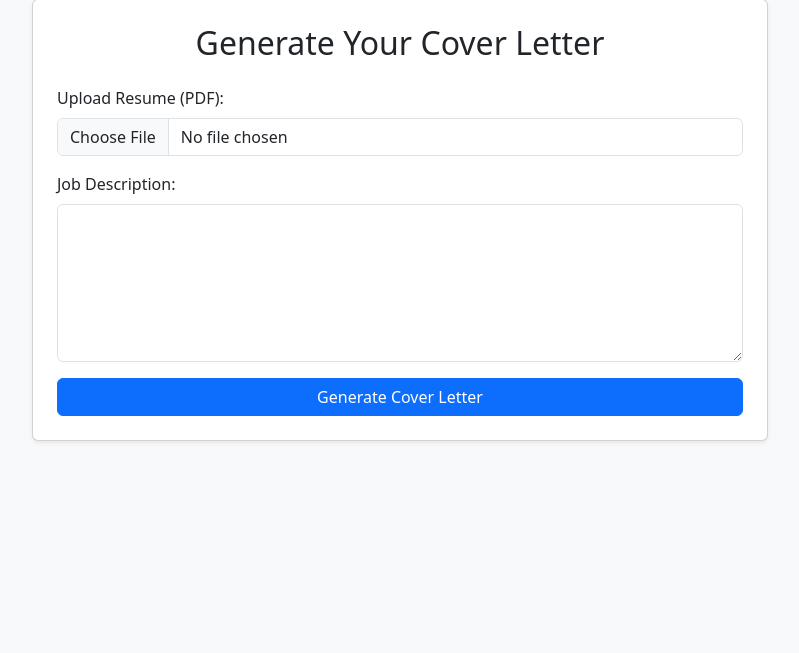
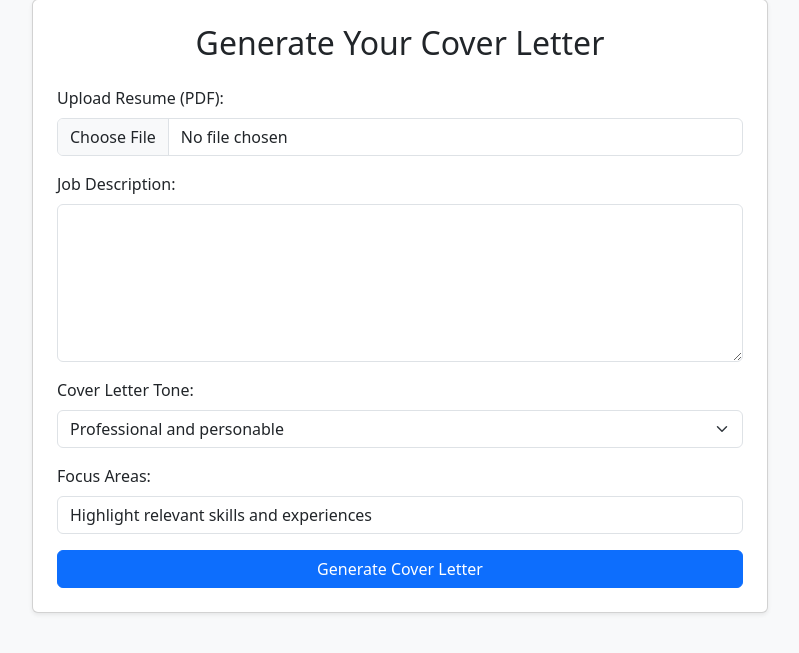
Before and after one commit to jkhangura26/cover-letter-generator, a Flask app: page / in a window 1280 px wide. Shown: the part 49-702 px from the top of the page, without its empty margins (240-1039 px from the left). Run offline with Flask 3, Linux system fonts and the light colour scheme.

Commit message:
More user control in tone and potential to hilight certain aspects

```diff
--- a/app.py
+++ b/app.py
@@ -22,7 +22,7 @@ OUTPUT_FOLDER = 'generated'
 ALLOWED_EXTENSIONS = {'pdf'}
 
 app = Flask(__name__)
-app.secret_key = 'supersecretkey'  # Change for production use!
+app.secret_key = 'supersecretkey'
 app.config['UPLOAD_FOLDER'] = UPLOAD_FOLDER
 app.config['OUTPUT_FOLDER'] = OUTPUT_FOLDER
 
@@ -32,11 +32,11 @@ os.makedirs(OUTPUT_FOLDER, exist_ok=True)
 
 # Set your Gemini API key from environment variable
 app.config['GEMINI_API_KEY'] = os.getenv('GEMINI_API_KEY', None)
-NAME = os.getenv('NAME', None)
-PHONE = os.getenv('PHONE', None)
-EMAIL = os.getenv('EMAIL', None)
-LINKEDIN = os.getenv('LINKEDIN', None)
-PERSONAL_WEBSITE = os.getenv('PERSONAL_WEBSITE', None)
+NAME = os.getenv('NAME', 'Your Name')
+PHONE = os.getenv('PHONE', 'Your Phone')
+EMAIL = os.getenv('EMAIL', 'Your Email')
+LINKEDIN = os.getenv('LINKEDIN', 'Your LinkedIn')
+PERSONAL_WEBSITE = os.getenv('PERSONAL_WEBSITE', 'Your Website')
 
 if not app.config['GEMINI_API_KEY']:
     raise ValueError("Please set the environment variable GEMINI_API_KEY")
@@ -58,8 +58,8 @@ def extract_text_from_file(filepath):
             text += page_text + "\n"
     return text
 
-def generate_cover_letter(resume_text, job_description):
-    """Generate a cover letter using the Gemini API, incorporating writing references."""
+def generate_cover_letter(resume_text, job_description, tone, focus):
+    """Generate a cover letter using the Gemini API, incorporating writing references and additional tone/focus settings."""
 
     # Read the contents of the reference files
     reference_texts = []
@@ -68,28 +68,27 @@ def generate_cover_letter(resume_text, job_description):
         if os.path.exists(file_name):
             with open(file_name, "r", encoding="utf-8") as file:
                 reference_texts.append(file.read())
-
-    # Combine reference texts
     references = "\n\n".join(reference_texts)
 
-    # Construct the prompt
+    # Construct the prompt with additional tone and focus instructions
     prompt = (
-        f"You are a professional cover letter generator. Your task is to create a clear and concise cover letter.\n\n"
+        f"You are a professional cover letter generator. Your task is to create a clear, concise, and tailored cover letter.\n\n"
         f"Resume Details:\n{resume_text}\n\n"
         f"Job Description:\n{job_description}\n\n"
+        f"Tone Preference: {tone}\n"
+        f"Focus Areas: {focus}\n\n"
         f"Cover Letter Guides for Reference:\n{references}\n\n"
         "Instructions:\n"
-        "1. Generate a tailored cover letter that highlights the candidate's skills and experience, and aligns with the job requirements.\n"
+        "1. Generate a tailored cover letter that highlights the candidate's skills and experience while aligning with the job requirements.\n"
         "2. The cover letter must be structured with the following parts:\n"
         "   - An introduction starting with 'Dear Hiring Manager' (or the specific name if available).\n"
         "   - Two body paragraphs.\n"
         "   - A conclusion paragraph.\n"
         "3. Do not leave any placeholders or blank fields; fill in all information using the provided details.\n"
         "4. Exclude any extraneous commentary—only include the cover letter content.\n"
-        "5. Maintain a professional yet personable tone. The final cover letter should fit on one page.\n"
-        "6. Do not write the sincerely part or name after.\n"
-        "7. There is no need to mention where the job came from"
-        "\n"
+        "5. Maintain a professional tone that reflects the selected tone preference and focus areas. The final cover letter should fit on one page.\n"
+        "6. Do not write the 'Sincerely' part or the name after.\n"
+        "7. There is no need to mention where the job came from.\n\n"
         "Please generate the cover letter based on the above guidelines."
     )
 
@@ -102,17 +101,17 @@ def generate_cover_letter(resume_text, job_description):
     return response.text
 
 def save_cover_letter_to_pdf(cover_body, output_path):
-    """Generate professional cover letter PDF with redesigned header layout"""
+    """Generate professional cover letter PDF with a clean and modern header layout."""
     c = canvas.Canvas(output_path, pagesize=letter)
     width, height = letter
     margin = 72  # 1 inch margins
 
+    # Register fonts (ensure that the .ttf files are in place)
     pdfmetrics.registerFont(TTFont("name", "name.ttf"))
     pdfmetrics.registerFont(TTFont("regular", "reg.ttf"))
     pdfmetrics.registerFont(TTFont("CursiveFont", "cursive.ttf"))
 
     # ===== Header Section =====
-    # Retrieve contact information from environment variables
     name_parts = NAME.split()  # Split the name into parts (first, last, etc.)
     contact_info = [PHONE, EMAIL, LINKEDIN, PERSONAL_WEBSITE]
 
@@ -121,14 +120,10 @@ def save_cover_letter_to_pdf(cover_body, output_path):
     contact_font_size = 10
     c.setFont("name", name_font_size)
 
-    # Calculate name column width
     name_column = margin  # Left-aligned name column
-
-    # Draw name parts
     y_name = height - margin
     for part in name_parts:
-        x_name = name_column
-        c.drawString(x_name, y_name, part)
+        c.drawString(name_column, y_name, part)
         y_name -= 38  # Name line spacing
 
     # Draw contact info (right-aligned)
@@ -139,9 +134,9 @@ def save_cover_letter_to_pdf(cover_body, output_path):
         c.drawString(x_contact, y_contact, line)
         y_contact -= 14  # Contact line spacing
 
-    # Draw separator lines
+    # Separator lines
     lowest_y = min(y_name, y_contact)
-    line_y = lowest_y + 7  # Space below header content
+    line_y = lowest_y + 7
     c.setLineWidth(1)
     c.line(margin, line_y, width - margin, line_y)
     c.line(margin, line_y - 4, width - margin, line_y - 4)
@@ -150,64 +145,48 @@ def save_cover_letter_to_pdf(cover_body, output_path):
     current_date = datetime.now().strftime("%B %d, %Y")
     c.setFont("regular", 12)
     date_width = c.stringWidth(current_date, "regular", 12)
-    date_y = line_y - 30  # Space below separator lines
+    date_y = line_y - 30
     c.drawString(width - margin - date_width, date_y, current_date)
 
     # ===== Body Section =====
-    y_position = date_y + 4   # Space below date
-
+    y_position = date_y + 4
     body_style = ParagraphStyle(
         'Body',
         fontName='regular',
         fontSize=12,
         leading=16,
         alignment=TA_LEFT,
-        leftIndent=0,
-        rightIndent=0,
-        spaceBefore=0,
-        spaceAfter=16,
-        firstLineIndent=36
+        firstLineIndent=36,
+        spaceAfter=16
     )
-
     none_style = ParagraphStyle(
         'Body',
         fontName='regular',
         fontSize=12,
         leading=16,
         alignment=TA_LEFT,
-        leftIndent=0,
-        rightIndent=0,
-        spaceBefore=0,
         spaceAfter=16
     )
 
-    paragraphs = [p.strip() for p in cover_body.split('\n\n')]
+    paragraphs = [p.strip() for p in cover_body.split('\n\n') if p.strip()]
     first_paragraph = True
 
     for para in paragraphs:
-        if first_paragraph:
-            p = Paragraph(para.replace('\n', '<br/>'), none_style)
-            first_paragraph = False
-        else:
-            p = Paragraph(para.replace('\n', '<br/>'), body_style)
-
-        p.wrap(width - 2*margin, height)
-        p_height = p.wrap(width - 2*margin, height)[1]
-
+        style = none_style if first_paragraph else body_style
+        first_paragraph = False
+        p = Paragraph(para.replace('\n', '<br/>'), style)
+        w, p_height = p.wrap(width - 2 * margin, height)
         if y_position - p_height < margin + 100:  # Page break check
             c.showPage()
             y_position = height - margin
-
         p.drawOn(c, margin, y_position - p_height)
-        y_position -= p_height + body_style.spaceAfter
+        y_position -= p_height + style.spaceAfter
 
     # ===== Signature Section =====
     y_position -= 40  # Space above signature
     c.setFont("regular", 12)
     c.drawString(margin, y_position, "Sincerely,")
     c.drawString(margin, y_position - 20, NAME)
-
-    # Cursive signature
     c.setFont("CursiveFont", 27)
     sig_width = c.stringWidth(NAME, "CursiveFont", 27)
     c.drawString(width - margin - sig_width, y_position - 20, NAME)
@@ -216,16 +195,18 @@ def save_cover_letter_to_pdf(cover_body, output_path):
 
 @app.route('/', methods=['GET'])
 def index():
-    """Render the main form where users can upload their resume and enter the job description."""
+    """Render the main form where users can upload their resume, enter the job description, and choose tone/focus."""
     return render_template('index.html')
 
 @app.route('/generate', methods=['POST'])
 def generate():
     """
-    Process the submitted form data (PDF resume file and job description),
-    generate a tailored cover letter via the Gemini API, and return as a downloadable PDF.
+    Process the submitted form data (PDF resume, job description, tone, and focus),
+    generate a tailored cover letter via the Gemini API, and return it as a downloadable PDF.
     """
     job_description = request.form.get('job_description')
+    tone = request.form.get('tone', 'Professional and personable')
+    focus = request.form.get('focus', 'Highlight relevant skills and experiences')
 
     if 'resume' not in request.files or request.files['resume'].filename == '':
         flash('Please upload a PDF resume file.')
@@ -246,11 +227,10 @@ def generate():
         return redirect(url_for('index'))
 
     try:
-        cover_letter = generate_cover_letter(resume_text, job_description)
+        cover_letter = generate_cover_letter(resume_text, job_description, tone, focus)
     except Exception as e:
         return f"An error occurred during generation: {str(e)}"
 
-    # Save cover letter as a PDF
     pdf_filename = f"cover_letter_{NAME.replace(' ', '_')}.pdf"
     output_path = os.path.join(app.config['OUTPUT_FOLDER'], pdf_filename)
     save_cover_letter_to_pdf(cover_letter, output_path)
--- a/templates/index.html
+++ b/templates/index.html
@@ -1,13 +1,14 @@
 <!DOCTYPE html>
 <html lang="en">
+
 <head>
     <meta charset="UTF-8">
     <meta name="viewport" content="width=device-width, initial-scale=1">
     <title>Cover Letter Generator</title>
     <link href="https://cdn.jsdelivr.net/npm/bootstrap@5.3.0/dist/css/bootstrap.min.css" rel="stylesheet">
 </head>
+
 <body class="bg-light">
-
     <div class="container mt-5">
         <div class="row justify-content-center">
             <div class="col-md-8">
@@ -16,17 +17,35 @@
                     <form action="{{ url_for('generate') }}" method="post" enctype="multipart/form-data">
                         <div class="mb-3">
                             <label for="resume" class="form-label">Upload Resume (PDF):</label>
-                            <input type="file" class="form-control" name="resume" id="resume" accept="application/pdf" required>
+                            <input type="file" class="form-control" name="resume" id="resume" accept="application/pdf"
+                                required>
                         </div>
                         <div class="mb-3">
                             <label for="job_description" class="form-label">Job Description:</label>
-                            <textarea class="form-control" name="job_description" id="job_description" rows="6" required></textarea>
+                            <textarea class="form-control" name="job_description" id="job_description" rows="6"
+                                required></textarea>
+                        </div>
+                        <div class="mb-3">
+                            <label for="tone" class="form-label">Cover Letter Tone:</label>
+                            <select class="form-select" name="tone" id="tone">
+                                <option value="Professional and personable" selected>Professional and personable
+                                </option>
+                                <option value="Formal">Formal</option>
+                                <option value="Friendly">Friendly</option>
+                                <option value="Innovative">Innovative</option>
+                                <option value="Confident">Confident</option>
+                            </select>
+                        </div>
+                        <div class="mb-3">
+                            <label for="focus" class="form-label">Focus Areas:</label>
+                            <input type="text" class="form-control" name="focus" id="focus"
+                                placeholder="e.g., leadership, problem-solving, creative solutions"
+                                value="Highlight relevant skills and experiences">
                         </div>
                         <div class="d-grid">
                             <button type="submit" class="btn btn-primary">Generate Cover Letter</button>
                         </div>
                     </form>
-
                     {% with messages = get_flashed_messages() %}
                     {% if messages %}
                     <div class="alert alert-info mt-3">
@@ -42,7 +61,7 @@
             </div>
         </div>
     </div>
-
     <script src="https://cdn.jsdelivr.net/npm/bootstrap@5.3.0/dist/js/bootstrap.bundle.min.js"></script>
 </body>
+
 </html>
```
Lines whose indentation alone changed are shown as unchanged.
